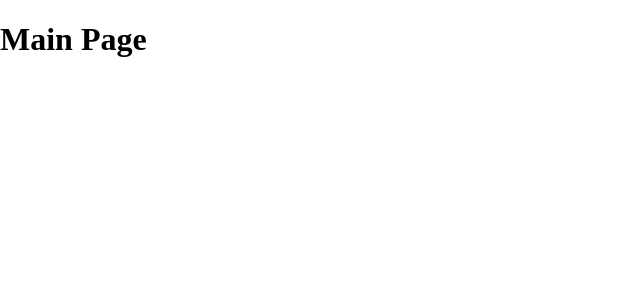
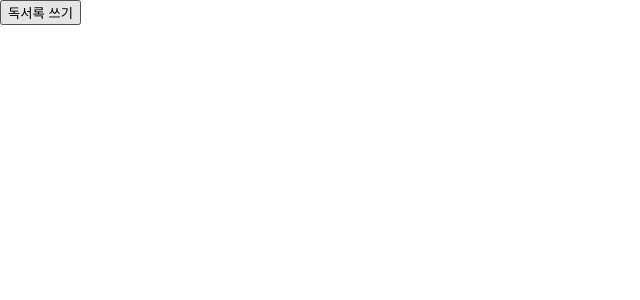
Before and after one commit to gunyongbok/bookFocus, a React (Create React App) app: page / in a window 1280 px wide. Shown: the top 300 px of the page, without its empty margins (0-640 px from the left). Built offline with nearby package versions, Linux system fonts and the light colour scheme.

Commit message:
add delete

```diff
--- a/src/components/Contents.jsx
+++ b/src/components/Contents.jsx
@@ -16,7 +16,7 @@ const ContentsInput = styled.textarea`
 function Contents({ contents, setContents }) {
     return (
         <ContentsInput
-            name="main"
+            name="contents"
             placeholder="책 내용을 작성해주세요"
             value={contents}
             onChange={(e) => {
--- a/src/routes/BookFocus.jsx
+++ b/src/routes/BookFocus.jsx
@@ -43,7 +43,6 @@ function BookFocus() {
     const [author, setAuthor] = useState('');
     const [contents, setContents] = useState('');
     const [topTitle, setTopTitle] = useState('');
-
     const fetchData = async () => {
         const response = await axios.get(SERVER_URL);
         setData(response.data);
@@ -51,6 +50,8 @@ function BookFocus() {
     useEffect(() => {
         fetchData();
     }, []);
+
+    console.log(data['result'][0]);
 
     const onSubmitHandler = async (e) => {
         e.preventDefault();
@@ -61,6 +62,15 @@ function BookFocus() {
         await axios.post(SERVER_URL, { title, bookTitle, author, content });
         setTitle('');
         setAuthor('');
+    };
+
+    const deleteAllHandler = async (e) => {
+        await axios
+            .put(`${SERVER_URL}/${data['result'][0].bookReportId}`, null)
+            .then((response) => {
+                console.log(response);
+            })
+            .catch((error) => console.log('Error :', error));
     };
 
     return (
@@ -80,6 +90,7 @@ function BookFocus() {
                 <Contents contents={contents} setContents={setContents} />
                 <Button>저장</Button>
             </Form>
+            <button onClick={deleteAllHandler}>다 삭제</button>
         </Container>
     );
 }
--- a/src/routes/Main.jsx
+++ b/src/routes/Main.jsx
@@ -1,7 +1,16 @@
+import { useNavigate } from 'react-router-dom';
+
 function Main() {
+    let navigate = useNavigate();
     return (
         <div>
-            <h1>Main Page</h1>
+            <button
+                onClick={() => {
+                    navigate('/bookfocus');
+                }}
+            >
+                독서록 쓰기
+            </button>
         </div>
     );
 }
```
